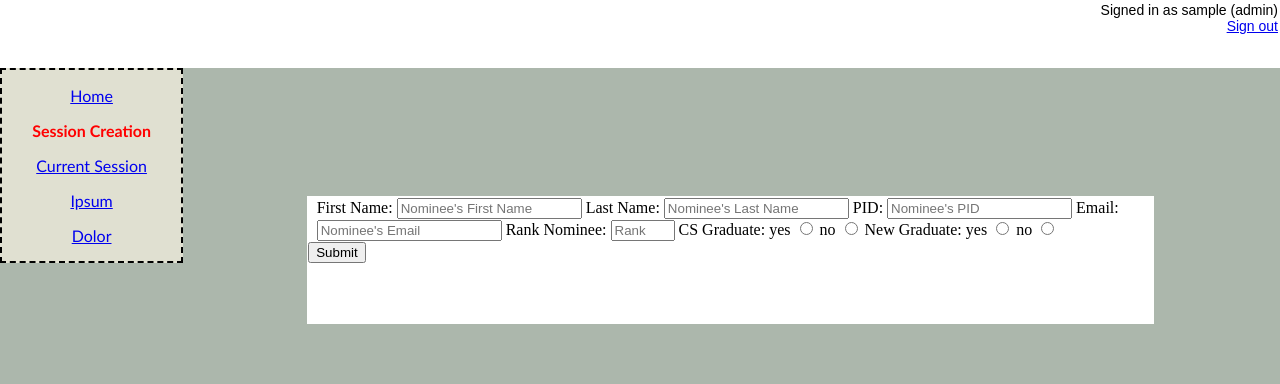
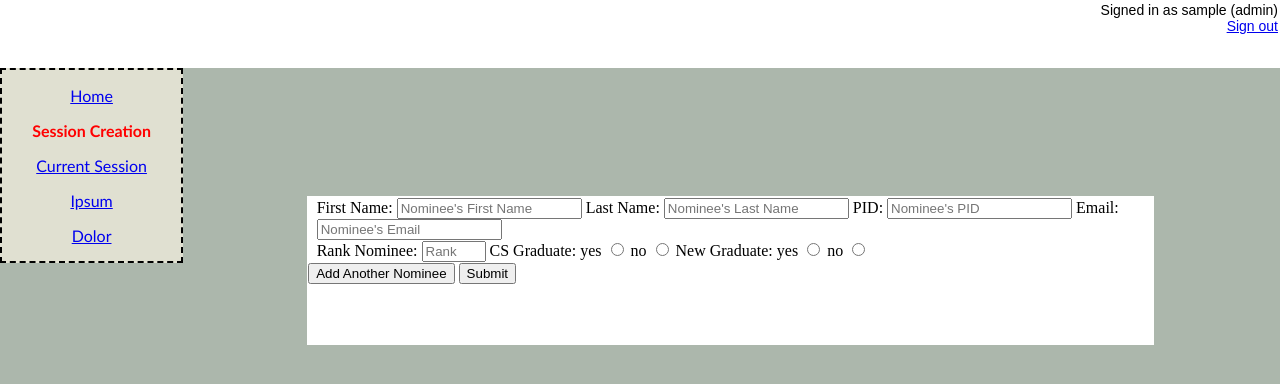
Before and after one commit to robinschiro/GTASS, a PHP site: page /addNominatorsForm.php in a window 1280 px wide. Shown: the top 384 px of the page. Run offline with PHP 8.4, Linux system fonts and the light colour scheme; the visitor is signed in with stand-in values (Sample User, id 1); some libraries are stand-ins or nearby versions.

Commit message:
made forms dynamic

```diff
--- a/www/view/addNominatorsForm.php
+++ b/www/view/addNominatorsForm.php
@@ -50,8 +50,8 @@ session_start();
          -->
 
 
+
         <form action="/adminCtrl" method="post">
-
             <div id="dynamicInput">
                 <label for="fname">First Name: </label>
                 <input type="text" name="fname[0]" placeholder="Nominee's First Name" id="fname">
@@ -60,9 +60,9 @@ session_start();
                 <label for="pid">PID: </label>
                 <input type="text" name="pid[0]" placeholder="Nominee's PID" id="pid">
                 <label for="email">Email: </label>
-                <input type="text" name="email[0]" placeholder="Nominee's Email" id="email">
+                <input type="text" name="email[0]" placeholder="Nominee's Email" id="email"><br>
                 <label for="rank">Rank Nominee: </label>
-                <input type="number" name="fname[0]" placeholder="Rank" min="0" max="100" id="rank">
+                <input type="number" name="rank[0]" placeholder="Rank" min="0" max="100" id="rank">
 
                 CS Graduate:
                 <label for="yes">yes</label>
@@ -76,6 +76,9 @@ session_start();
                 <label for="nonew">no</label>
                 <input type="radio" name="newgrad[0]" id="nonew" value="no">
             </div>
+
+            <!-- button for adding values dynamically -->
+            <input type="button" value="Add Another Nominee" onClick="addInputNominator('dynamicInput');">
 
             <!-- Tells the controller which function to call -->
             <input type="hidden" name="createNominator">
@@ -96,7 +99,7 @@ session_start();
 
 </div>
 <!--javascript-->
-<script src="public/js/addInput.js" language="Javascript" type="text/javascript"></script>
+<script src="public/js/addInputNominator.js" language="Javascript" type="text/javascript"></script>
 
 </body>
 </html>
--- a/www/view/successLoginAdmin.php
+++ b/www/view/successLoginAdmin.php
@@ -69,7 +69,7 @@ session_start();
         Response Deadline:     <input type="datetime" id="datepicker2" placeholder="insert date time" name="resDeadline"><br>
         Verification Deadline: <input type="datetime" id="datepicker3" placeholder="insert date time" name="verDeadline"><br>
 
-        <br><br>
+        <br><br><br>
 
         <input type="button" value="Add Another GC" onClick="addInput('dynamicInput');">
 
```
